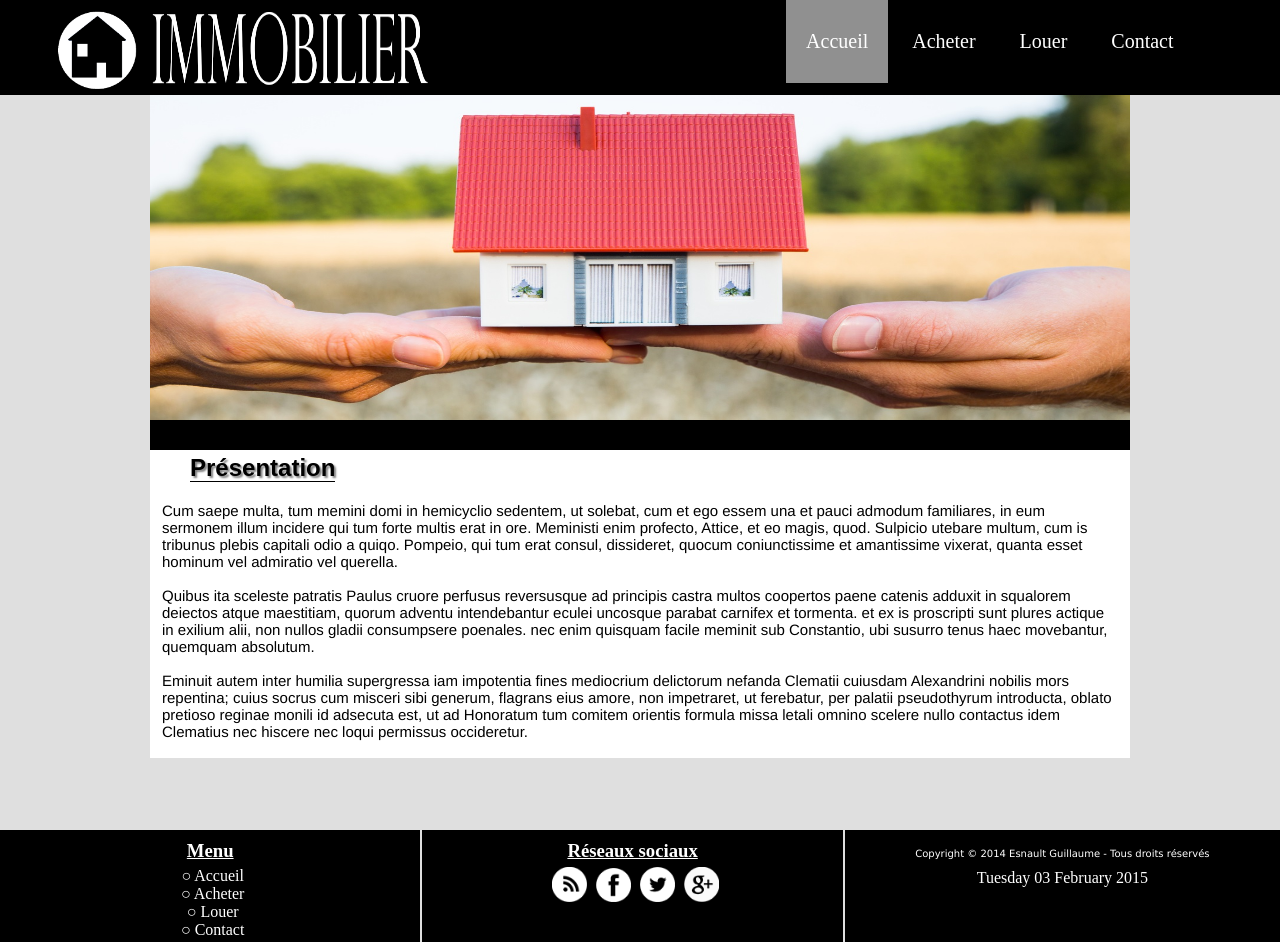
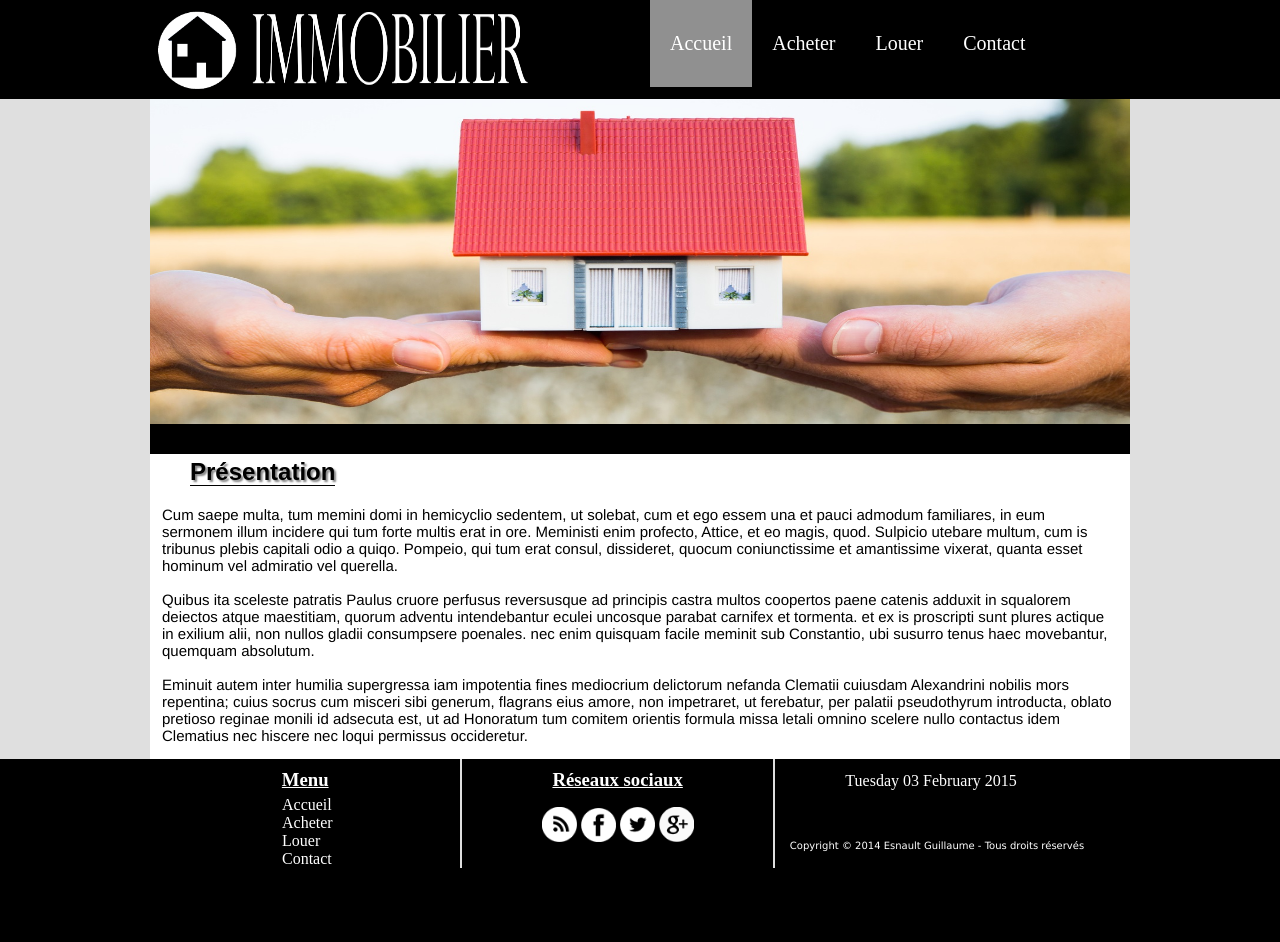
Before and after one commit to nb-keery/PremierSitePHP, a PHP site: page /index.php in a window 1280 px wide. After the commit the page ends 868 px from the top, so only its background shows below. Run offline with PHP 8.4, Linux system fonts and the light colour scheme.

Commit message:
Annonces

```diff
--- a/css/style.css
+++ b/css/style.css
@@ -13,33 +13,44 @@ header
 {
 	background-color: black;
 	width: 100%;
-	display: table;
-	min-width: 1060px;
+	min-width: 1200px;
 }
 
-header > nav
+#haut
+{
+	display: table;
+	width: 980px;
+	margin: 0 auto;
+}
+
+header > #haut > nav
 {
 	display: table-cell;
 	vertical-align: top;
+	position: relative;
 }
 
 nav > ul
 {
-	margin: 0px 0px 0px 265px;
+	margin: 0;
+	padding: 0;
+	height: 99px;
 }
 
-header > #tete
+header > #haut > #tete
 {
-	margin-left: 50px;
+	margin: 0px 0px 0px 50px;
 	height: 95px;
+	width: 500px;
+	display: table-cell;
 }
 
-header > #tete > img
+header > #haut > #tete > img
 {
 	display: inline-block;
 }
 
-header > #tete > #titre
+header > #haut > #tete > #titre
 {
 	width: 280px;
 	height: 95px;
@@ -49,28 +60,24 @@ nav > ul > li
 {
 	display: inline-block;
 	text-align: center;
-	padding: 30px 20px;
+
 	color: rgb(255, 255, 255);
+	margin-right: -4px;
 }
 
-nav > ul > li.actif
+nav > ul > li.actif > a,
+nav > ul > li:hover > a
 {
-	padding: 30px 20px;
 	background-color: rgb(144, 144, 144);
 }
-
-nav > ul > li:hover
-{
-	padding: 30px 20px;
-	background-color: rgb(144, 144, 144);
-}
-
 
 nav > ul > li > a
 {
 	color: rgb(255, 255, 255);
 	font-family: tunga;
 	font-size: 20px;
+	padding: 32px 20px;
+	display: block;
 }
 
 section
@@ -99,6 +106,7 @@ section > p
 	font-size: 15px;
 	font-family: helvetica;
 	margin: 20px 12px 0px 12px;
+	padding-bottom: 15px;
 }
 
 #nom
@@ -155,7 +163,7 @@ button
 	border-radius: 10px;
 	color: white;
 	padding: 3px 35px;
-	margin: 0 auto;
+	margin-bottom: 25px;
 }
 
 #message
@@ -184,7 +192,7 @@ button
 	height: 200px;
 	border: 2px rgb(235, 235, 235) solid;
 	display: inline-block;
-	margin: 15px 0px 0px 90px;
+	margin: 15px 0px 20px 90px;
 	border-radius: 6px;
 	box-shadow: 1px 4px 9px #aaa;
 }
@@ -234,6 +242,7 @@ button
 	color: white;
 	padding: 3px 35px;
 	margin-left: 40px;
+	cursor: pointer;
 }
 
 #louer
@@ -243,6 +252,7 @@ button
 	color: white;
 	padding: 3px 35px;
 	margin-left: 40px;
+	cursor: pointer;
 }
 
 footer
@@ -252,54 +262,75 @@ footer
 	display: table;
 }
 
-footer > .foot
+footer > #bas
+{
+	width: 980px;
+	margin: 0 auto;
+}
+
+footer > #bas > .foot
 {
 	width: 33%;
 	border-right: 2px solid rgb(223, 223, 223);
 	padding-top: 10px;
-	text-align: center;
 	display: table-cell;
 }
 
-footer > .foot > ul
+footer > #bas > .foot > ul
 {
 	padding-left: 0px;
-	margin: 5px 0px 3px 0px;
-
 }
 
-footer > .foot > ul > li > a
+footer > #bas > .foot > ul > #secondnav > li > a
 {
 	color: rgb(255, 255, 255);
 }
 
 .fitre
 {
-	margin: 0px;
+	margin: 0px 0px 5px 0px;
 	color: rgb(255, 255, 255);
 	text-decoration: underline;
+	text-align: center;
 }
 
-footer > .foot > ul > li
+#foot2
 {
-	display: inline-block;
+	text-align: center;
+}
+
+footer > #bas > .foot > ul > #secondnav > li
+{
 	margin-left: 5px;
 }
 
-footer > .foot > ul > li > img
+footer > #bas > .foot > ul > li > img
 {
 	cursor:  pointer;
 }
 
-#foot1 > li
+#foot2 > li
 {
-	display: block;
+	display: inline-block;
 }
 
-footer > #foot3 > p
+#foot1
+{
+	text-align: left;
+	margin: 0 auto 0 127px;
+	width: 75px;
+}
+
+#foot3
+{
+	display: table-cell;
+	width: 33%;
+}
+
+footer > #bas > #foot3 > p
 {
 	color: rgb(255, 255, 255);
 	font-family: verdana;
 	font-size: 10px;
-	text-align: center;
+	margin: 50px 0px 0px 15px;
 }
--- /dev/null
+++ b/include/footer.php
@@ -0,0 +1,38 @@
+	</section>
+		<footer>
+			<div id="bas">
+				<div class="foot">
+					<h3 class="fitre">Menu</h3>
+						<ul id="foot1">
+							<div id="secondnav">
+								<li><a href="index.php">Accueil</a></li>
+								<li><a href="annonces.php">Acheter</a></li>
+								<li><a href="louer.php">Louer</a></li>
+								<li><a href="contact.php">Contact</a></li>
+							</div>
+						</ul>
+				</div>
+				<div class="foot">
+					<h3 class="fitre">Réseaux sociaux</h3>
+					<ul id="foot2">
+						<li><img src="img/rss.png" width="35"></li>
+						<li><img src="img/facebook.png" width="35"></li>
+						<li><img src="img/twitter.png" width="35"></li>
+						<li><img src="img/google.png" width="35"></li>
+					</ul>
+
+				</div>
+				<div id="foot3">
+						<div id="date">
+							<?php
+							setlocale(LC_ALL, 'FRA');
+							$date = strftime("%A %d %B %Y");
+							echo ucfirst(utf8_encode($date)); ?>
+						</div>
+						<p>Copyright © 2014 Esnault Guillaume - Tous droits réservés</p>
+				</div>
+			</div>
+		</footer>
+
+	</body>
+</html>
--- /dev/null
+++ b/include/header.php
@@ -0,0 +1,44 @@
+
+<?php
+	// Lien de la page
+	$titre = basename($_SERVER['REQUEST_URI']);
+	if($titre == 'index.php' || $titre == 'Annonces') {
+		// Nom à afficher
+		$afficheTitre = 'Accueil';
+	}else{
+		// Nom à afficher
+		$afficheTitre = ucfirst(substr($titre, 0, -4));
+	}
+?>
+
+<!-- Debut du html -->
+<!DOCTYPE html>
+<html>
+	<head>
+		<meta http-equiv="Content-Type" content=text/html; charset=UTF-8 />
+		<!--[if lt IE 9]>
+			<script src="http://html5shiv.googlecode.com/svn/trunk/html5.js"></script>
+		<![endif]-->
+				<link rel="shortcut icon" href="img/logo.png" type="image/x-icon" />
+
+
+
+				<title>	Immobilier - <?php echo $afficheTitre; ?></title>
+			<link rel="stylesheet" type="text/css" href="css/style.css">
+	</head>
+
+
+<body>
+
+			<header>
+				<div id="haut">
+					<div id="tete">
+						<img src="img/logo2.png" width="95" height="95" id="logo">
+						<img src="img/titre.png" id="titre">
+					</div>
+					<?php include("include/nav.php"); ?>
+				</div>
+			</header>
+
+			<section>
+				<img src="img/projet.jpg" width="980" height="325">
--- /dev/null
+++ b/include/nav.php
@@ -0,0 +1,8 @@
+<nav>
+	<ul>
+		<li class="<?php echo $titre == 'index.php' || $titre == 'Annonces' ? "actif" : " " ; ?>"><a href="index.php">Accueil</a></li>
+		<li class="<?php echo $titre == 'annonces.php' ? "actif" : " " ; ?>"><a href="annonces.php">Acheter</a></li>
+		<li class="<?php echo $titre == 'louer.php' ? "actif" : " " ; ?>"><a href="louer.php">Louer</a></li>
+		<li class="<?php echo $titre == 'contact.php' ? "actif" : " " ; ?>"><a href="contact.php">Contact</a></li>
+	</ul>
+</nav>
--- a/includes/footer.php
+++ /dev/null
@@ -1,38 +0,0 @@
-
-</section>
-<br><br>
-<footer>
-				<div class="foot">
-					<h3 class="fitre">Menu</h3>
-					<ul id="foot1">
-						<li><a href="index.php">○ Accueil</a></li>
-						<li><a href="annonces.php">○ Acheter</a></li>
-						<li><a href="louer.php">○ Louer</a></li>
-						<li><a href="contact.php">○ Contact</a></li>
-					</ul>
-				</div>
-				<div class="foot">
-					<h3 class="fitre">Réseaux sociaux</h3>
-					<ul>
-						<li><img src="img/rss.png" width="35"></li>
-						<li><img src="img/facebook.png" width="35"></li>
-						<li><img src="img/twitter.png" width="35"></li>
-						<li><img src="img/google.png" width="35"></li>
-					</ul>
-
-				</div>
-				<div id="foot3">
-						<p>Copyright © 2014 Esnault Guillaume - Tous droits réservés</p>
-						<div id="date">
-						<?php
-						setlocale(LC_ALL, 'FRA');
-						$date = strftime("%A %d %B %Y");
-						echo ucfirst($date); // attention a l'encodage
-
-						?>
-						</div>
-				</div>
-</footer>
-
-	</body>
-</html>
--- a/includes/header.php
+++ /dev/null
@@ -1,24 +0,0 @@
-<!DOCTYPE html>
-<html>
-	<head>
-		<meta charset="utf-8" />
-		<!--[if lt IE 9]>
-			<script src="http://html5shiv.googlecode.com/svn/trunk/html5.js"></script>
-		<![endif]-->
-				<link rel="shortcut icon" href="logo.png" type="image/x-icon" /> <!-- Mauvaise indentataion-->
-				<title>Immobilier - Acheter</title> <!-- Mauvaise indentataion-->
-			<link rel="stylesheet" type="text/css" href="css/style.css">
-	</head>
-
-
-	<body>
-
-		<header>
-				<div id="tete">
-					<img src="img/logo2.png" width="95" height="95" id="logo">
-					<img src="img/titre.png" id="titre">
-				</div>
-				<?php include("nav.php"); ?>
-		</header>
-		<section>
-			<img src="img/projet.jpg" width="980" height="325">
--- a/includes/nav.php
+++ /dev/null
@@ -1,39 +0,0 @@
-<nav>
-	<ul>
-		<li class="<?php echo basename($_SERVER['REQUEST_URI']) == 'index.php' || basename($_SERVER['REQUEST_URI']) == 'Maison' ? 'actif' : ''; ?>">
-			<a href="index.php">
-				Accueil
-			</a>
-		</li>
-		<li class="<?php echo basename($_SERVER['REQUEST_URI']) == 'annonces.php' ? 'actif' : ''; ?>">
-			<a href="annonces.php">
-				Acheter
-			</a>
-		</li>
-		<li class="<?php
-		 	$url = $_SERVER['REQUEST_URI'];
-		    $page = explode("/", $url);
-		    $nav = end($page);
-
-		    if ($nav == 'louer.php') {
-		       	echo "actif";
-		    }else {
-		    	echo " ";
-		    } ?>">
-		   	<a href="louer.php">
-		   		Louer
-		   	</a>
-		</li>
-						<li class="<?php
-																 	$url = $_SERVER['REQUEST_URI'];
-															        $page = explode("/", $url);
-															        $nav = end($page);
-
-															        if ($nav == 'contact.php') {
-															        	echo "actif";
-															        }
-
-															        else {
-															        	echo " "; } ?>"><a href="contact.php">Contact</a></li>
-					</ul>
-</nav>
--- a/index.php
+++ b/index.php
@@ -1,4 +1,4 @@
-<?php include("includes/header.php"); ?>
+ <?php include("include/header.php");?>
 	<h2>Présentation</h2>
 	<p>
 		Cum saepe multa, tum memini domi in hemicyclio sedentem, ut solebat, cum et ego essem una et pauci admodum familiares, in eum sermonem illum incidere qui tum forte multis erat in ore. Meministi enim profecto, Attice, et eo magis, quod. Sulpicio utebare multum, cum is tribunus plebis capitali odio a quiqo. Pompeio, qui tum erat consul, dissideret, quocum coniunctissime et amantissime vixerat, quanta esset hominum vel admiratio vel querella.
@@ -7,9 +7,4 @@
 		<br><br>
 		Eminuit autem inter humilia supergressa iam impotentia fines mediocrium delictorum nefanda Clematii cuiusdam Alexandrini nobilis mors repentina; cuius socrus cum misceri sibi generum, flagrans eius amore, non impetraret, ut ferebatur, per palatii pseudothyrum introducta, oblato pretioso reginae monili id adsecuta est, ut ad Honoratum tum comitem orientis formula missa letali omnino scelere nullo contactus idem Clematius nec hiscere nec loqui permissus occideretur.
 	</p>
-					<br>
-			</section>
-
-			<br><br> <!-- L'utilisation du css est préférable-->
-
-<?php include("includes/footer.php"); ?>
+<?php include("include/footer.php"); ?>
```
Also changed, not shown: annonces.php (+6 -10 lines), contact.php (+13 -15 lines), include/maison.php (renamed from maison.php, +5 -14 lines), louer.php (+5 -12 lines), message.php (deleted, +0 -29 lines). Lines whose indentation alone changed are shown as unchanged.
